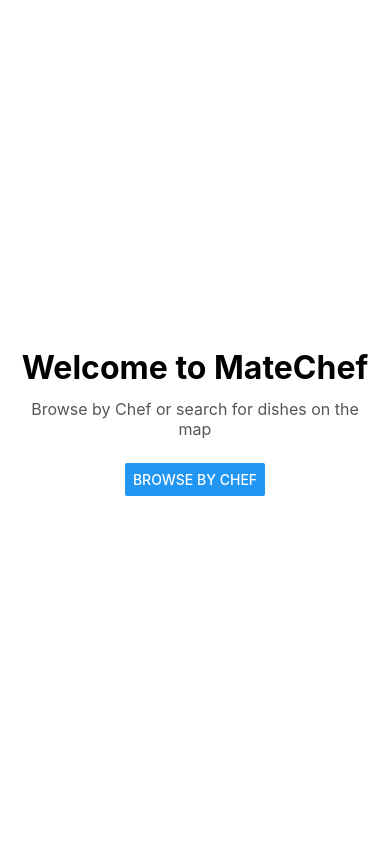
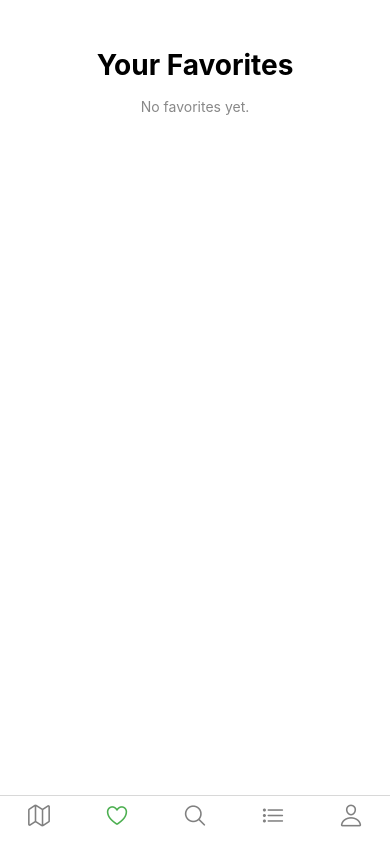
Before and after one commit to naafay/matechef-app, a React Native app in the folder mobile/: screen /Favorite in a window 390 px wide. Built offline with nearby package versions, Linux system fonts and the light colour scheme.

Commit message:
feat: add bottom tab navigation with five tabs

```diff
--- a/mobile/App.tsx
+++ b/mobile/App.tsx
@@ -1,41 +1,63 @@
 // App.tsx
-// Sets up the navigation stack for MateChef
+// Root app with a Bottom Tab Navigator (icons only, no labels) for MateChef
 
 import React from 'react';
-// Navigation container provides context & state for navigation
 import { NavigationContainer } from '@react-navigation/native';
-// Native stack navigator for simple stack-based transitions
-import { createNativeStackNavigator } from '@react-navigation/native-stack';
+import { createBottomTabNavigator } from '@react-navigation/bottom-tabs';
+import { Ionicons } from '@expo/vector-icons';
 
-// Import all screens
-import HomeScreen from './src/screens/HomeScreen';
-import BrowseScreen from './src/screens/BrowseScreen';
-import ChefProfileScreen from './src/screens/ChefProfileScreen';
+// Import your screens
+import MapScreen from './src/screens/MapScreen';
+import FavoriteScreen from './src/screens/FavoriteScreen';
+import SearchScreen from './src/screens/SearchScreen';
+import OrdersScreen from './src/screens/OrdersScreen';
+import AccountScreen from './src/screens/AccountScreen';
 
-// Define the app’s route names and their params
-export type RootStackParamList = {
-  Home: undefined;           // initial landing page
-  Browse: undefined;         // browse list of chefs
-  Profile: { chefId: string };// profile view for a specific chef
-};
-
-// Instantiate the stack navigator
-const Stack = createNativeStackNavigator<RootStackParamList>();
+// Create the bottom tab navigator
+const Tab = createBottomTabNavigator();
 
 export default function App() {
   return (
     <NavigationContainer>
-      <Stack.Navigator
-        initialRouteName="Home"
-        screenOptions={{
-          headerShown: false, // we’ll build our own headers later
-        }}
+      <Tab.Navigator
+        initialRouteName="Map"
+        screenOptions={({ route }) => ({
+          headerShown: false,           // hide header for all tabs
+          tabBarShowLabel: false,       // hide labels beneath icons
+          tabBarActiveTintColor: '#4CAF50', // Aussie green
+          tabBarInactiveTintColor: 'gray',  // inactive icon color
+          tabBarIcon: ({ color, size }) => {
+            // Choose an icon based on the route name
+            let iconName: React.ComponentProps<typeof Ionicons>['name'] = 'ellipse';
+
+            switch (route.name) {
+              case 'Map':
+                iconName = 'map-outline';
+                break;
+              case 'Favorite':
+                iconName = 'heart-outline';
+                break;
+              case 'Search':
+                iconName = 'search-outline';
+                break;
+              case 'Orders':
+                iconName = 'list-outline';
+                break;
+              case 'Account':
+                iconName = 'person-outline';
+                break;
+            }
+
+            return <Ionicons name={iconName} size={size} color={color} />;
+          },
+        })}
       >
-        {/* Register each route */}
-        <Stack.Screen name="Home" component={HomeScreen} />
-        <Stack.Screen name="Browse" component={BrowseScreen} />
-        <Stack.Screen name="Profile" component={ChefProfileScreen} />
-      </Stack.Navigator>
+        <Tab.Screen name="Map" component={MapScreen} />
+        <Tab.Screen name="Favorite" component={FavoriteScreen} />
+        <Tab.Screen name="Search" component={SearchScreen} />
+        <Tab.Screen name="Orders" component={OrdersScreen} />
+        <Tab.Screen name="Account" component={AccountScreen} />
+      </Tab.Navigator>
     </NavigationContainer>
   );
 }
--- a/mobile/package.json
+++ b/mobile/package.json
@@ -10,6 +10,7 @@
     "web": "expo start --web"
   },
   "dependencies": {
+    "@react-navigation/bottom-tabs": "^7.3.13",
     "@react-navigation/native": "^7.1.9",
     "@react-navigation/native-stack": "^7.3.13",
     "expo": "~53.0.9",
@@ -17,7 +18,8 @@
     "react": "19.0.0",
     "react-native": "0.79.2",
     "react-native-safe-area-context": "5.4.0",
-    "react-native-screens": "~4.10.0"
+    "react-native-screens": "~4.10.0",
+    "@expo/vector-icons": "^14.1.0"
   },
   "devDependencies": {
     "@babel/core": "^7.25.2",
--- /dev/null
+++ b/mobile/src/screens/AccountScreen.tsx
@@ -0,0 +1,32 @@
+// AccountScreen.tsx
+// User account & settings
+
+import React from 'react';
+import { View, Text, StyleSheet } from 'react-native';
+
+export default function AccountScreen() {
+  return (
+    <View style={styles.container}>
+      <Text style={styles.title}>My Account</Text>
+      {/* TODO: display profile info, settings, logout button */}
+      <Text style={styles.placeholder}>Profile details go here.</Text>
+    </View>
+  );
+}
+
+const styles = StyleSheet.create({
+  container: {
+    flex: 1,
+    paddingTop: 48,
+    backgroundColor: '#fff',
+    alignItems: 'center',
+  },
+  title: {
+    fontSize: 28,
+    fontWeight: 'bold',
+    marginBottom: 16,
+  },
+  placeholder: {
+    color: '#888',
+  },
+});
--- /dev/null
+++ b/mobile/src/screens/FavoriteScreen.tsx
@@ -0,0 +1,32 @@
+// FavoriteScreen.tsx
+// Shows the user’s bookmarked/favorited chefs
+
+import React from 'react';
+import { View, Text, StyleSheet } from 'react-native';
+
+export default function FavoriteScreen() {
+  return (
+    <View style={styles.container}>
+      <Text style={styles.title}>Your Favorites</Text>
+      {/* TODO: fetch and list favorited chefs here */}
+      <Text style={styles.placeholder}>No favorites yet.</Text>
+    </View>
+  );
+}
+
+const styles = StyleSheet.create({
+  container: {
+    flex: 1,
+    paddingTop: 48,
+    alignItems: 'center',
+    backgroundColor: '#fff',
+  },
+  title: {
+    fontSize: 28,
+    fontWeight: 'bold',
+    marginBottom: 16,
+  },
+  placeholder: {
+    color: '#888',
+  },
+});
--- /dev/null
+++ b/mobile/src/screens/MapScreen.tsx
@@ -0,0 +1,43 @@
+// MapScreen.tsx
+// Home tab: shows the Plates Nearby map
+
+import React from 'react';
+import { View, Text, StyleSheet } from 'react-native';
+
+export default function MapScreen() {
+  return (
+    <View style={styles.container}>
+      <Text style={styles.title}>Plates Nearby</Text>
+      {/* TODO: integrate react-native-maps here */}
+      <View style={styles.placeholder}>
+        <Text style={styles.placeholderText}>[ Map will appear here ]</Text>
+      </View>
+    </View>
+  );
+}
+
+const styles = StyleSheet.create({
+  container: {
+    flex: 1,
+    paddingTop: 48,
+    backgroundColor: '#fff',
+  },
+  title: {
+    fontSize: 28,
+    fontWeight: 'bold',
+    marginHorizontal: 16,
+    marginBottom: 8,
+  },
+  placeholder: {
+    flex: 1,
+    margin: 16,
+    borderRadius: 8,
+    borderWidth: 1,
+    borderColor: '#ccc',
+    alignItems: 'center',
+    justifyContent: 'center',
+  },
+  placeholderText: {
+    color: '#888',
+  },
+});
--- /dev/null
+++ b/mobile/src/screens/OrdersScreen.tsx
@@ -0,0 +1,32 @@
+// OrdersScreen.tsx
+// Shows past & current orders
+
+import React from 'react';
+import { View, Text, StyleSheet } from 'react-native';
+
+export default function OrdersScreen() {
+  return (
+    <View style={styles.container}>
+      <Text style={styles.title}>Your Orders</Text>
+      {/* TODO: fetch and display user orders */}
+      <Text style={styles.placeholder}>You have no orders yet.</Text>
+    </View>
+  );
+}
+
+const styles = StyleSheet.create({
+  container: {
+    flex: 1,
+    paddingTop: 48,
+    backgroundColor: '#fff',
+    alignItems: 'center',
+  },
+  title: {
+    fontSize: 28,
+    fontWeight: 'bold',
+    marginBottom: 16,
+  },
+  placeholder: {
+    color: '#888',
+  },
+});
--- /dev/null
+++ b/mobile/src/screens/SearchScreen.tsx
@@ -0,0 +1,33 @@
+// SearchScreen.tsx
+// Advanced browse/search tab with filters
+
+import React from 'react';
+import { View, Text, StyleSheet } from 'react-native';
+
+export default function SearchScreen() {
+  return (
+    <View style={styles.container}>
+      <Text style={styles.title}>Browse & Search</Text>
+      {/* TODO: integrate FilterMenu and list results */}
+      <Text style={styles.placeholder}>Filter options go here.</Text>
+    </View>
+  );
+}
+
+const styles = StyleSheet.create({
+  container: {
+    flex: 1,
+    paddingTop: 48,
+    backgroundColor: '#fff',
+  },
+  title: {
+    fontSize: 28,
+    fontWeight: 'bold',
+    marginHorizontal: 16,
+    marginBottom: 8,
+  },
+  placeholder: {
+    color: '#888',
+    marginHorizontal: 16,
+  },
+});
```
Also changed, not shown: 1 other file (tests, documents, lock files or other folders).
